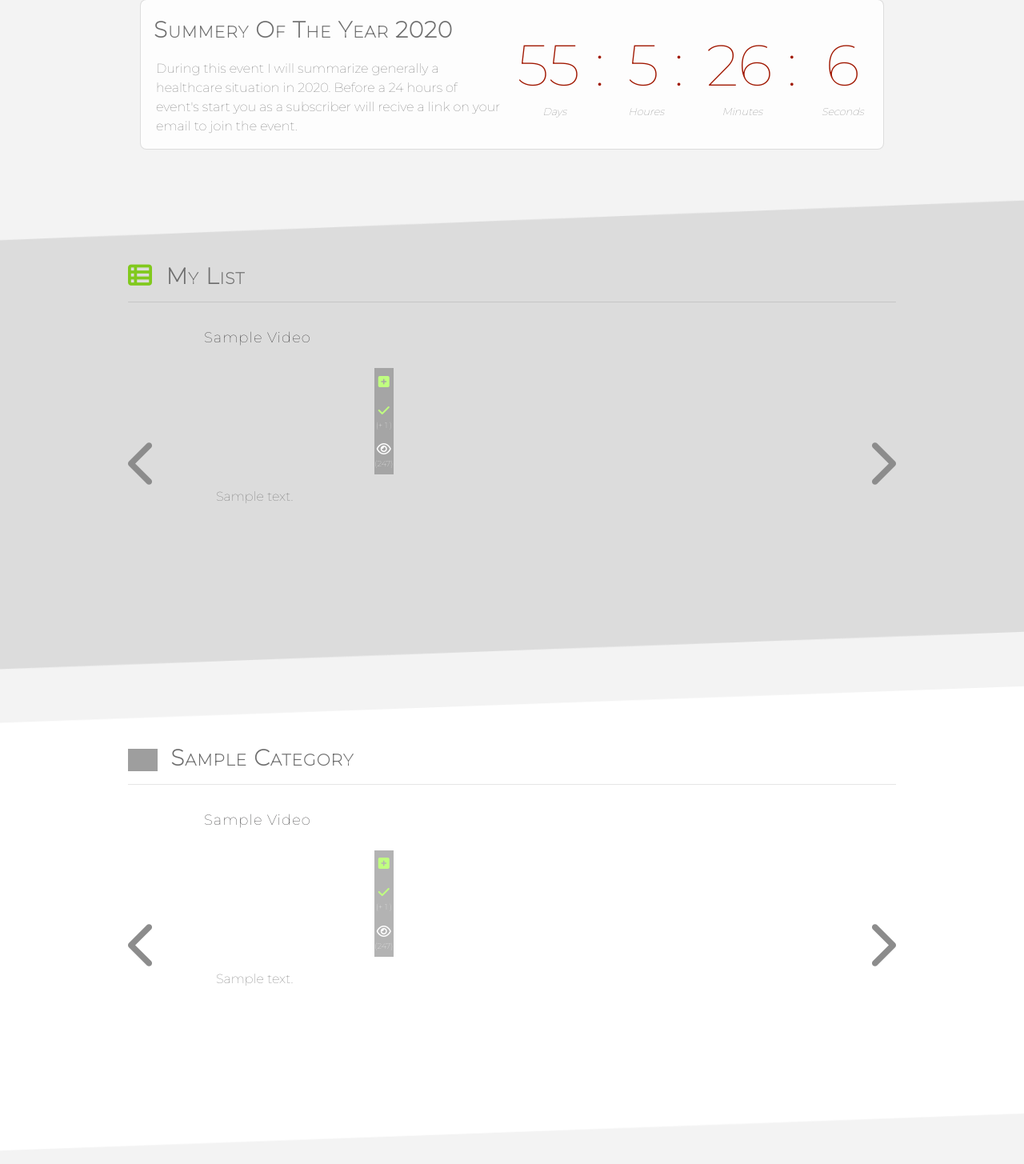
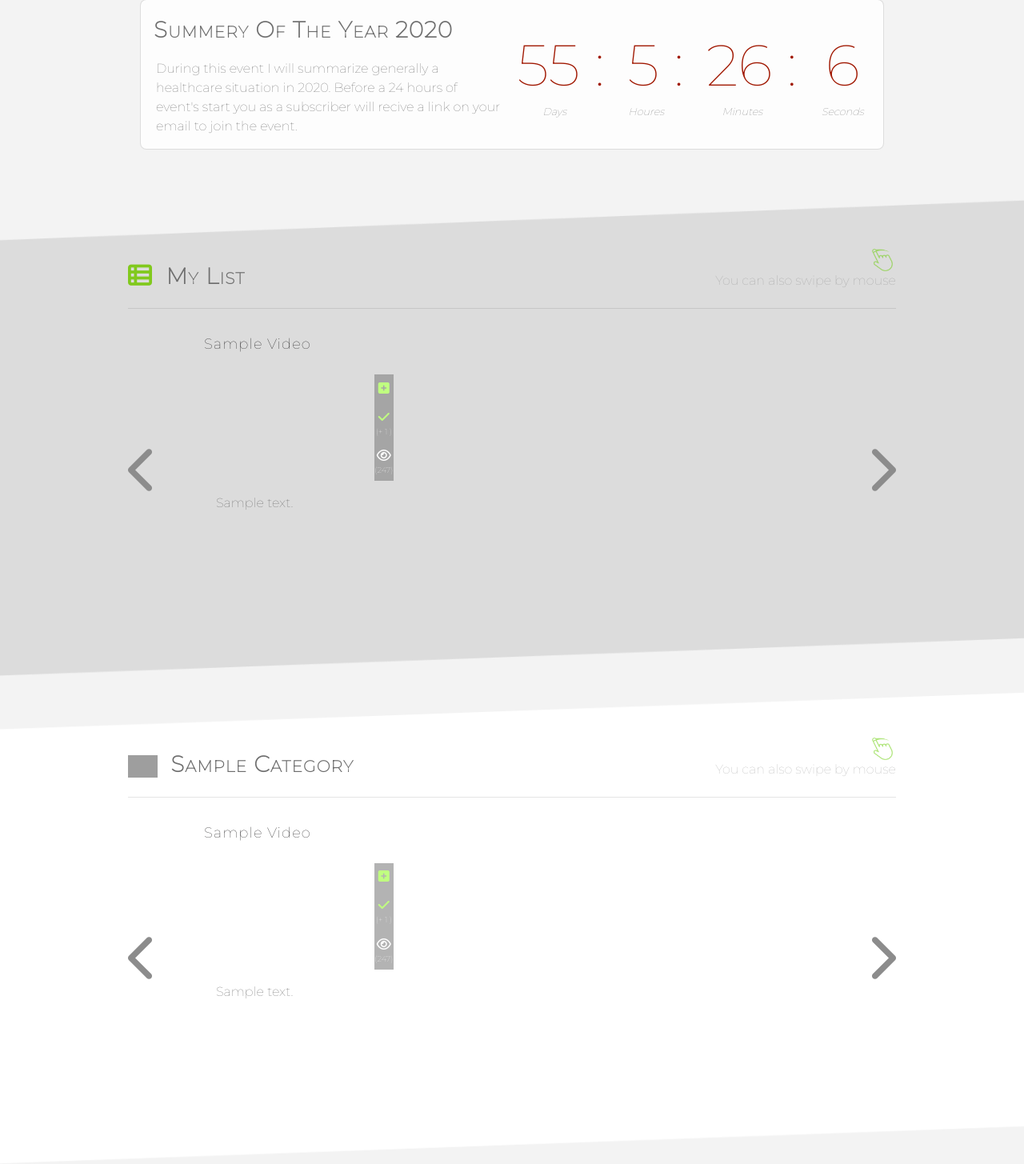
Before and after one commit to Aleksandre19/django, a Django app: page / in a window 1280 px wide. Shown: the part 783-2238 px from the top of the page at 80% size. Run offline with Django 3.2, Linux system fonts and the light colour scheme; a user stored in the database is signed in; tables that the repository leaves empty hold one stand-in row (values such as "Sample post"); parts of the project's set-up code (start-up, migrations or seed data) failed here and were passed over; some libraries are stand-ins or nearby versions; grey boxes are pictures that could not be loaded.

Commit message:
Refactor slider.js & add swipe icon.

```diff
--- a/home/templates/home/index.html
+++ b/home/templates/home/index.html
@@ -104,11 +104,21 @@
         <section class="row no-gutters gray-section">
             <div class="col-12">
                 <div class='section-wrapper'>
-
+                    <div class="row no-gutters align-items-center">
+                        <div class="col-9">
                             <h3 class="container-fluid titles mt-4">
                                 <i class="fas fa-th-list titles-icon pr-2"></i>
                                 My List
                             </h3>
+                        </div>
+
+                        <div class="col col-md-3 swipe-container">
+                            <img src="{{ MEDIA_URL }}/icons/swipe-icon.png"
+                                    width="30px" class="pr-1 d-none d-md-inline-block" >
+                            <span class="d-none d-md-inline-block d-lg-none">Swipe for next</span>
+                            <span class="d-none d-lg-inline-block">You can also swipe by mouse</span>
+                        </div>
+                    </div>
                     <hr class="video-title-devider">
 
                     <div class='row no-gutters'>
@@ -217,7 +227,10 @@
         </section>
 
         <!-- Bottom slanted line bg -->
-        <div class="top-and-bottom-block-bg gray-section-bottom-bg"></div>
+        <div class="top-and-bottom-block-bg gray-section-bottom-bg position-relative">
+            <img src="{{ MEDIA_URL }}/icons/swipe-icon.png"
+                 width="30px" class="d-md-none mb-swipe-icon">
+        </div>
 
         <!-- Sections by categories -->
         {% for category in categories %}
@@ -234,11 +247,37 @@
                     <div class='section-wrapper'>
 
                         <!-- Category title -->
+                        <div class="row no-gutters align-items-center">
+                            <div class="col-9">
+                                <h3 class="container-fluid titles mt-4">
+                                    <img src="{{ MEDIA_URL }}/icons/{{category.name}}-icon.png"
+                                         width="45px" class="pr-2" alt="{{category.name}}'s Icon">
+                                    {{ category.name }}
+                                </h3>
+                            </div>
+
+                            <div class="col col-md-3 swipe-container">
+                                <img src="{{ MEDIA_URL }}/icons/swipe-icon.png"
+                                        width="30px" class="pr-1 d-none d-md-inline-block" >
+                                <span class="d-none d-md-inline-block d-lg-none">Swipe for next</span>
+                                <span class="d-none d-lg-inline-block">You can also swipe by mouse</span>
+                            </div>
+                        </div>
+                        {% comment %} <div class="row no-gutters align-items-center">
+                            <div class="col-9">
                                 <h3 class="container-fluid titles mt-4">
                                     <img src="{{ MEDIA_URL }}/icons/{{category.name}}-icon.png"
                                     width="45px" class="pr-2" alt="Anatomy's Icon">
                                     {{ category.name }}
                                 </h3>
+                            </div>
+
+                            <div class="col-3 self-align-right">
+                                <img src="{{ MEDIA_URL }}/icons/swipe-icon.png" width="25px" >
+                                 Swipe for next
+
+                            </div>
+                        </div> {% endcomment %}
                         <hr class="video-title-devider">
 
                         <div class='row no-gutters'>
@@ -340,7 +379,8 @@
 
                             <!-- Slider right arrow-->
                             <div class='col-0 col-lg-1 d-none d-lg-block align-self-center'>
-                                <a href='#' class='desk-video-switchwer float-right' data-direction='right' id='right'>
+                                <a href='#' class='desk-video-switchwer float-right'
+                                            data-direction='right' id='right'>
                                     <i class="fas fa-chevron-right"></i>
                                 </a>
                             </div>
@@ -352,9 +392,15 @@
 
             <!-- Bottom slanted line bg -->
             {% if forloop.counter0|divisibleby:2 %}
-                <div class="top-and-bottom-block-bg white-section-bottom-bg"></div>
+                <div class="top-and-bottom-block-bg white-section-bottom-bg position-relative">
+                    <img src="{{ MEDIA_URL }}/icons/swipe-icon.png"
+                    width="30px" class="d-md-none mb-swipe-icon">
+                </div>
             {% else %}
-                 <div class="top-and-bottom-block-bg gray-section-bottom-bg"></div>
+                 <div class="top-and-bottom-block-bg gray-section-bottom-bg position-relative">
+                    <img src="{{ MEDIA_URL }}/icons/swipe-icon.png"
+                    width="30px" class="d-md-none mb-swipe-icon">
+                 </div>
             {% endif %}
         {% endfor %}
 
--- a/static/css/style.css
+++ b/static/css/style.css
@@ -1746,7 +1746,7 @@ hr.feedback-devider {
     transform: scale(0.9);
 }
 
-.swipe-icon{
+/* .swipe-icon{
     top: -27px;
     left: 50%;
     margin-left: -65px;
@@ -1761,6 +1761,16 @@ hr.feedback-devider {
 .show-swiping{
     opacity: 0.3;
     transition: opacity 0.6s ease-in-out;
+} */
+
+.swipe-container {
+    text-align: right;
+}
+
+.mb-swipe-icon {
+    position: absolute;
+    bottom: 0;
+    right: 10px;
 }
 
 .uppcoming-row {
@@ -1923,6 +1933,10 @@ hr.feedback-devider {
 
     .bycat-title {
         padding-left: 0;
+    }
+
+    .swipe-container {
+        padding-right: 30px !important;
     }
 
 
@@ -2337,6 +2351,11 @@ hr.feedback-devider {
         width: calc((100vw / 3) - 50px);
     }
 
+    .swipe-container {
+        padding-right: 0 !important;
+        opacity: .5;
+    }
+
     /** Video Slider **/
     .video-slider-owerflow-hidden {
         width: 100%;
```
Also changed, not shown: static/js/slider.js (+21 -10 lines), media/icons/subject-icon.png (added), media/icons/swipe-icon.png (added), media/img/general/email-loading.gif (added), media/img/sm/lg-header-bg.jpg (added), media/img/sm/white-section-top-bg-1.png (added). Lines whose indentation alone changed are shown as unchanged.
